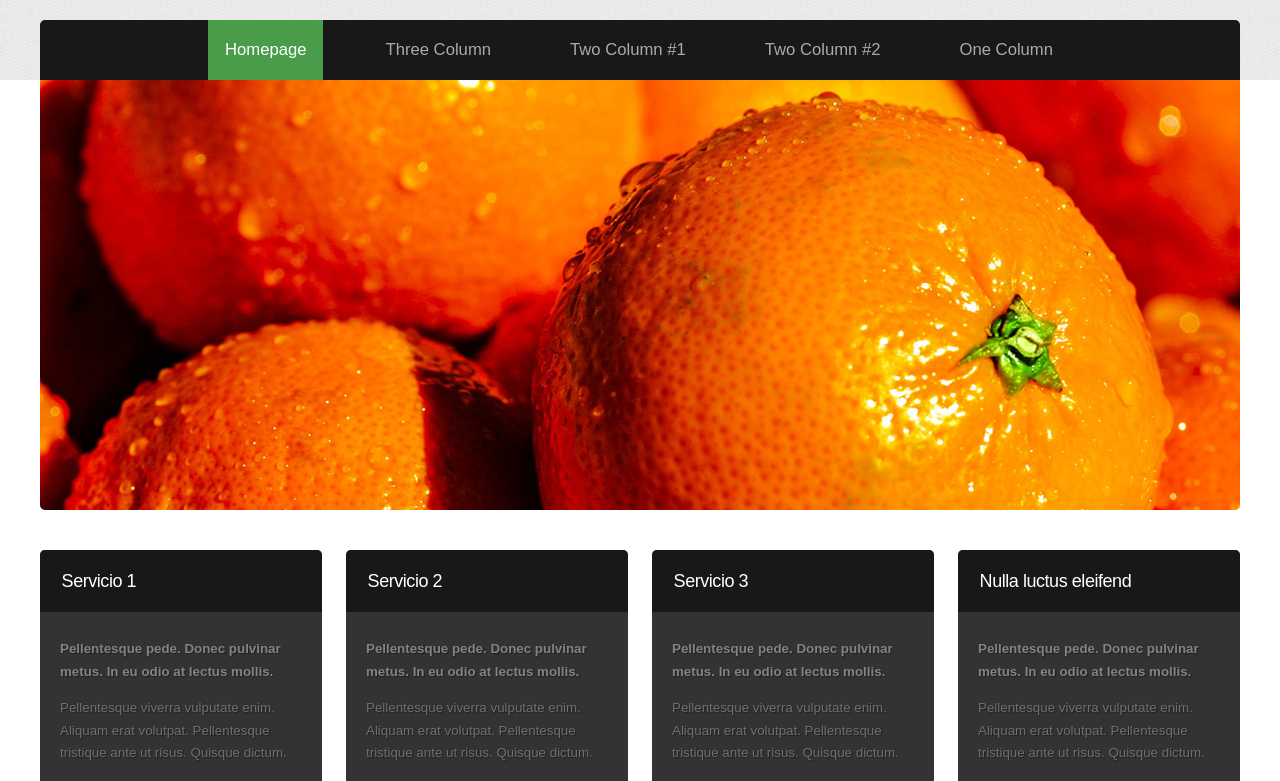
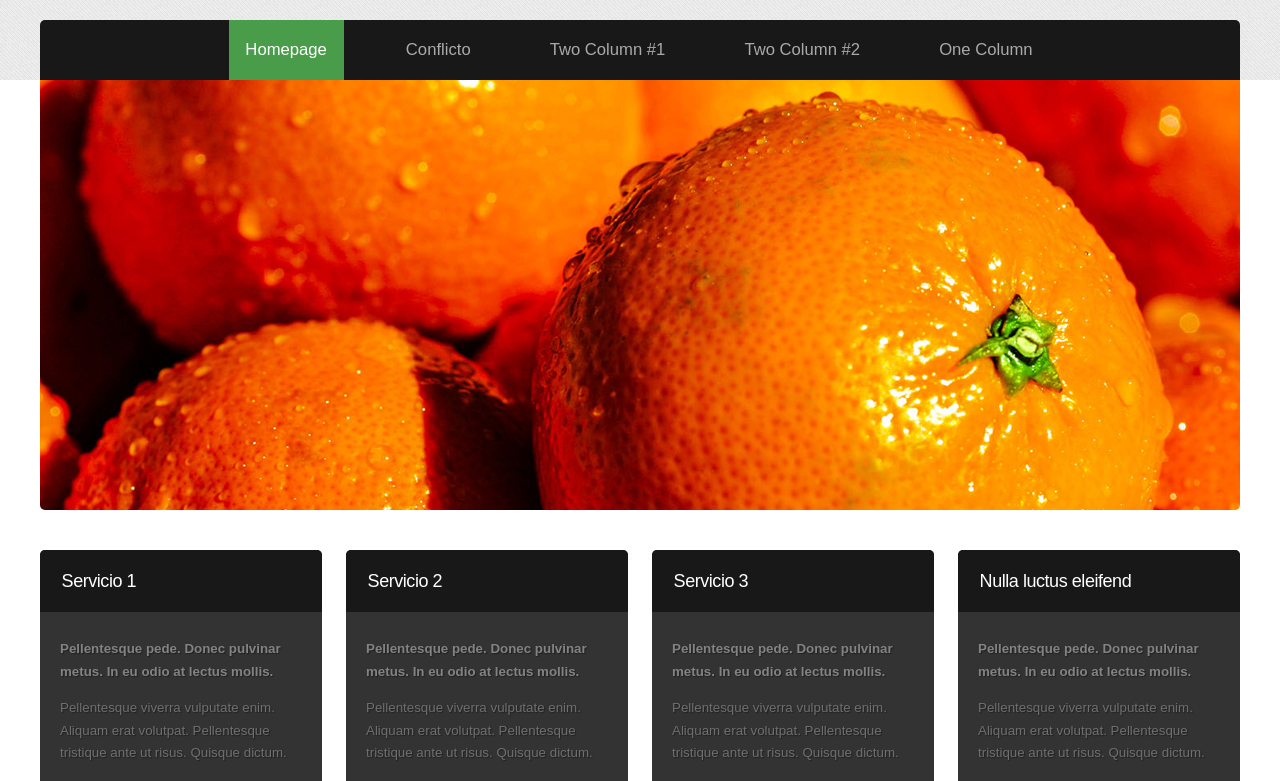
Before and after one commit to LuisAguayo/usodegit, a plain HTML site: page index.html in a window 1280 px wide. Shown: the part 113-894 px from the top of the page. Drawn offline with Linux system fonts and the light colour scheme.

Commit message:
Index en features/f4

```diff
--- a/index.html
+++ b/index.html
@@ -41,7 +41,7 @@
 					<nav class="mobileUI-site-nav">
 						<ul>
 							<li class="current_page_item"><a href="index.html">Homepage</a></li>
-							<li><a href="threecolumn.html">Three Column</a></li>
+							<li><a href="threecolumn.html">Conflicto</a></li>
 							<li><a href="twocolumn1.html">Two Column #1</a></li>
 							<li><a href="twocolumn2.html">Two Column #2</a></li>
 							<li><a href="onecolumn.html">One Column</a></li>
```
